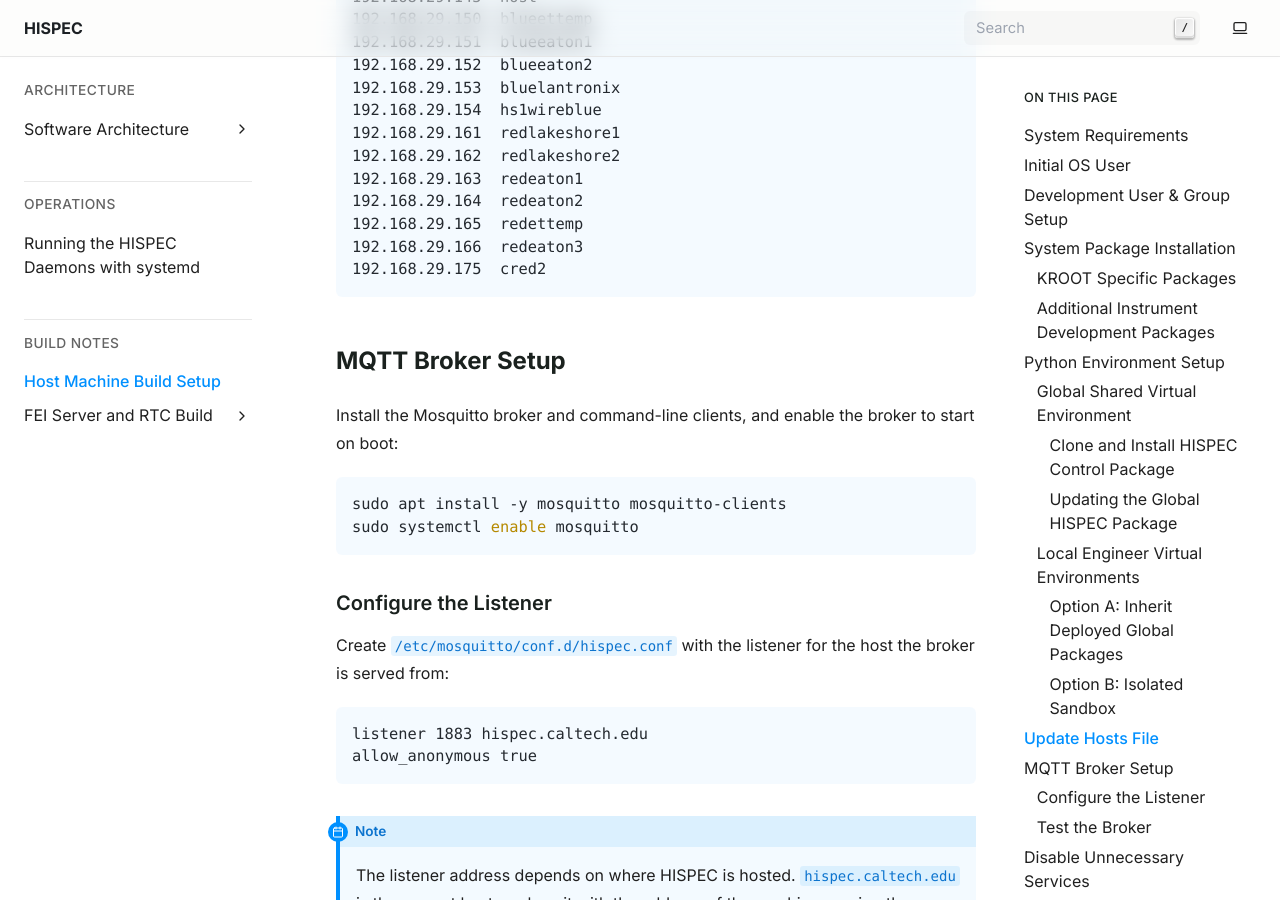
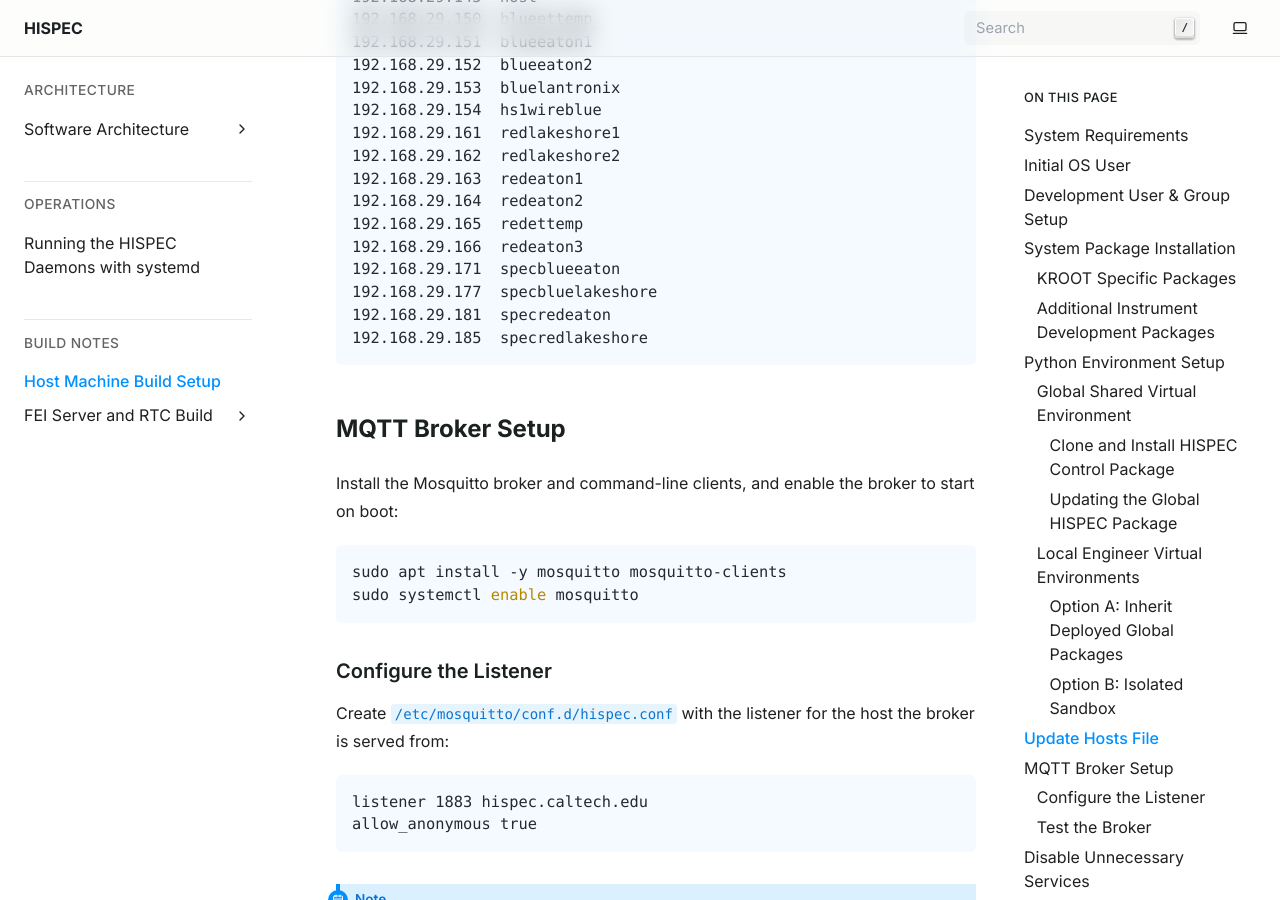
Before and after one commit to CaltechOpticalObservatories/hispec, a Sphinx documentation site: the page built from docs/build_notes/host_machine_build_notes.rst, in a window 1280 px wide and 900 px high, scrolled down 6211 px. Built offline with Sphinx 7.4.7, drawn with Linux system fonts in a browser that asks for light colours.

Commit message:
Update hspower_bspec1.yaml, hspower_rspec1.yaml to reflect current setup (not final) and add correct host entries to host_machine_build_notes.rst. (#280)

```diff
--- a/docs/build_notes/host_machine_build_notes.rst
+++ b/docs/build_notes/host_machine_build_notes.rst
@@ -266,7 +266,10 @@ Edit ``/etc/hosts`` to include the private network entries for HISPEC, ordered n
    192.168.29.164  redeaton2
    192.168.29.165  redettemp
    192.168.29.166  redeaton3
-   192.168.29.175  cred2
+   192.168.29.171  specblueeaton
+   192.168.29.177  specbluelakeshore
+   192.168.29.181  specredeaton
+   192.168.29.185  specredlakeshore
 
 MQTT Broker Setup
 -----------------
```
Also changed, not shown: 2 other files.
